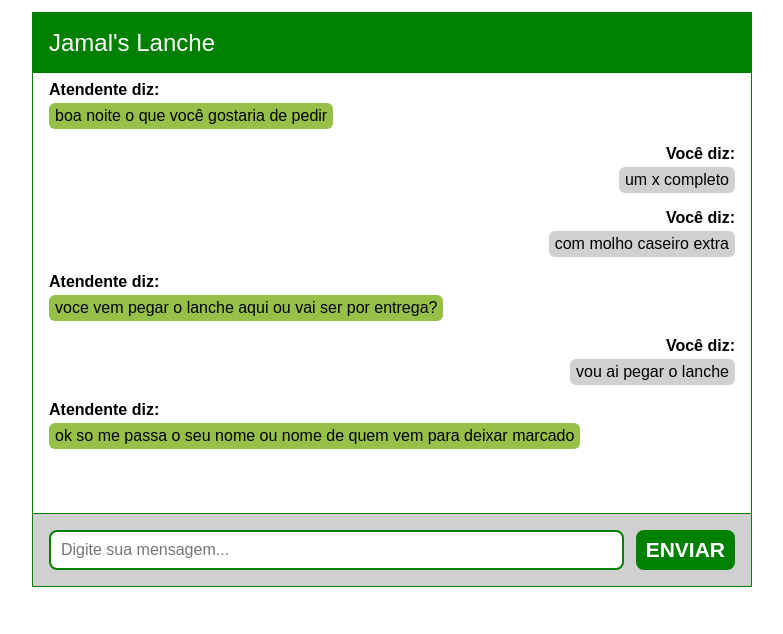
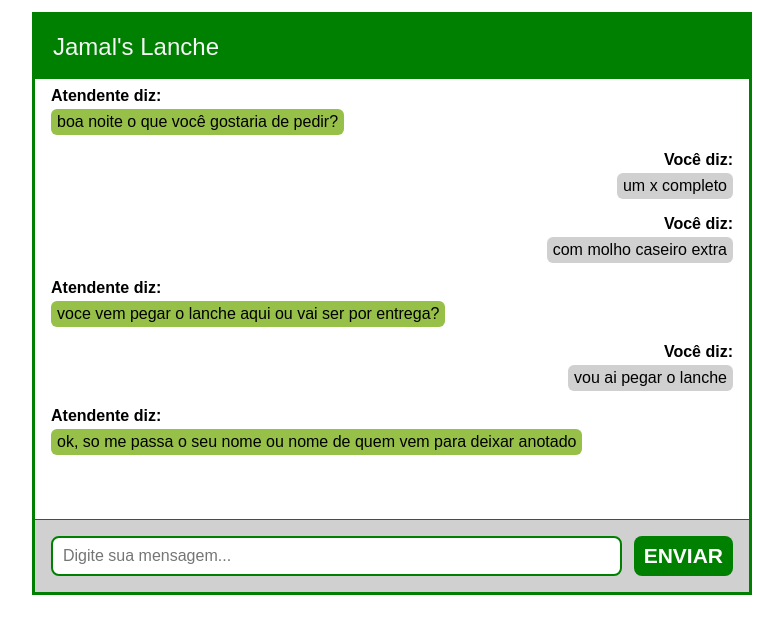
Before and after one commit to igrocha/activit-chat-front-end, a plain HTML site: page ex01-chat-base/index.html in a window 1280 px wide. Shown: the whole page, without its empty margins (248-1031 px from the left). Drawn offline with Linux system fonts and the light colour scheme.

Commit message:
Add files via upload

```diff
--- a/ex01-chat-base/chat.css
+++ b/ex01-chat-base/chat.css
@@ -57,7 +57,7 @@ img {
  * com . (ponto). Por exemplo podemos limitar a largura de nosso chat...
  **/
 #chat-screen {
-  border: 1px solid green;
+  border: 3px solid green;
   max-width: 720px;
   margin: 12px auto; /* 12px em cima e embaixo; o `auto` faz com que na horizontal estejamos centralizados */
 }
@@ -71,8 +71,8 @@ body {
 
 header {
   background-color: green;
-  color: white;
-  padding: 16px;
+  color: whitesmoke;
+  padding: 18px;
 }
 
 .messages-list {
--- a/ex01-chat-base/index.html
+++ b/ex01-chat-base/index.html
@@ -15,7 +15,7 @@
       <div class="messages-list">
         <div class="message-item">
           <div class="msg-user"><strong>Atendente diz:</strong></div>
-          <div class="msg-chat">boa noite o que você gostaria de pedir</div>
+          <div class="msg-chat">boa noite o que você gostaria de pedir?</div>
         </div>
         <div class="message-item message-user">
           <div class="msg-user"><strong>Você diz:</strong></div>
@@ -35,7 +35,7 @@
         </div>
         <div class="message-item">
           <div class="msg-user"><strong>Atendente diz:</strong></div>
-          <div class="msg-chat">ok so me passa o seu nome ou nome de quem vem para deixar marcado
+          <div class="msg-chat">ok, so me passa o seu nome ou nome de quem vem para deixar anotado
 
           </div>
         </div>
```
